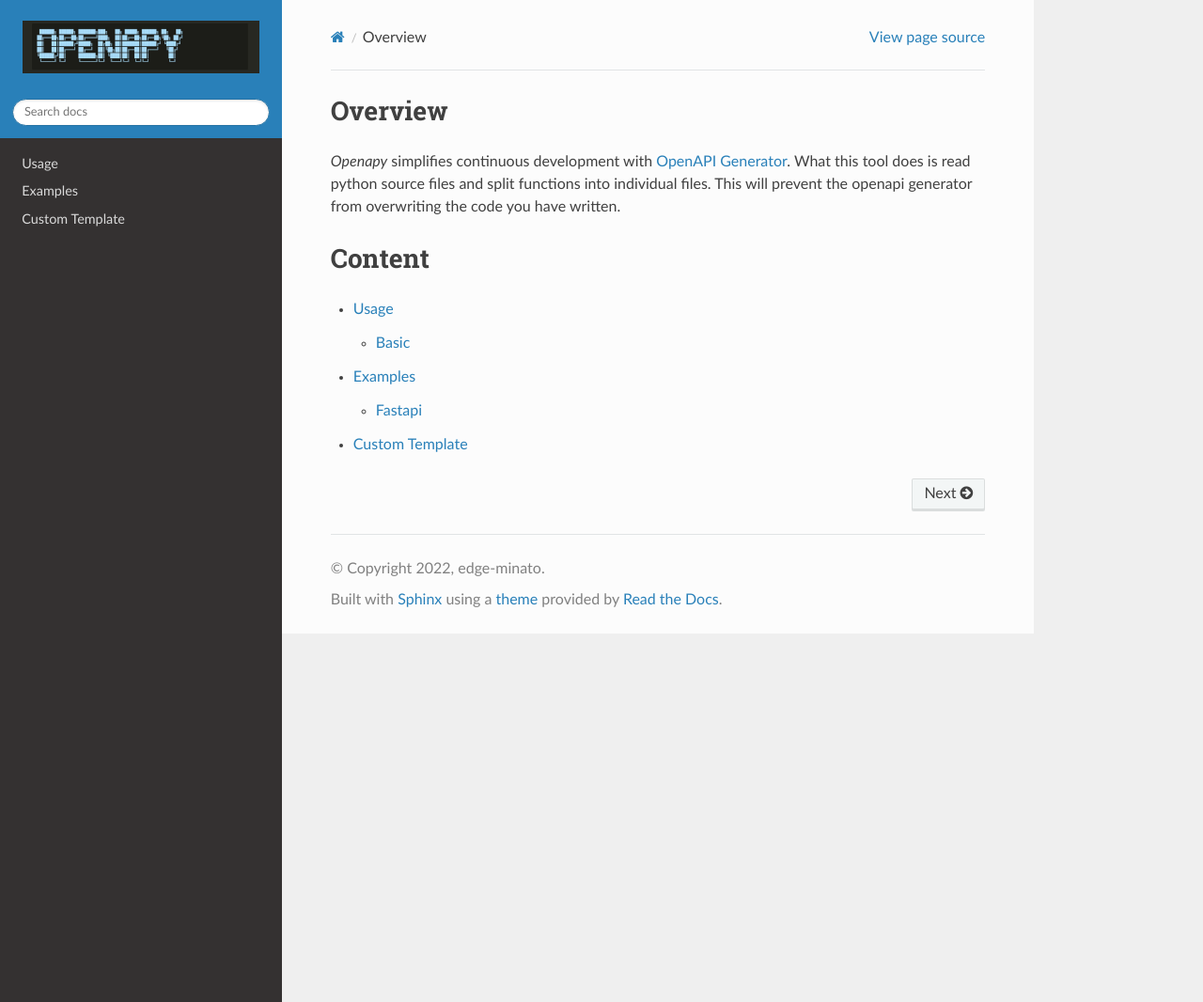
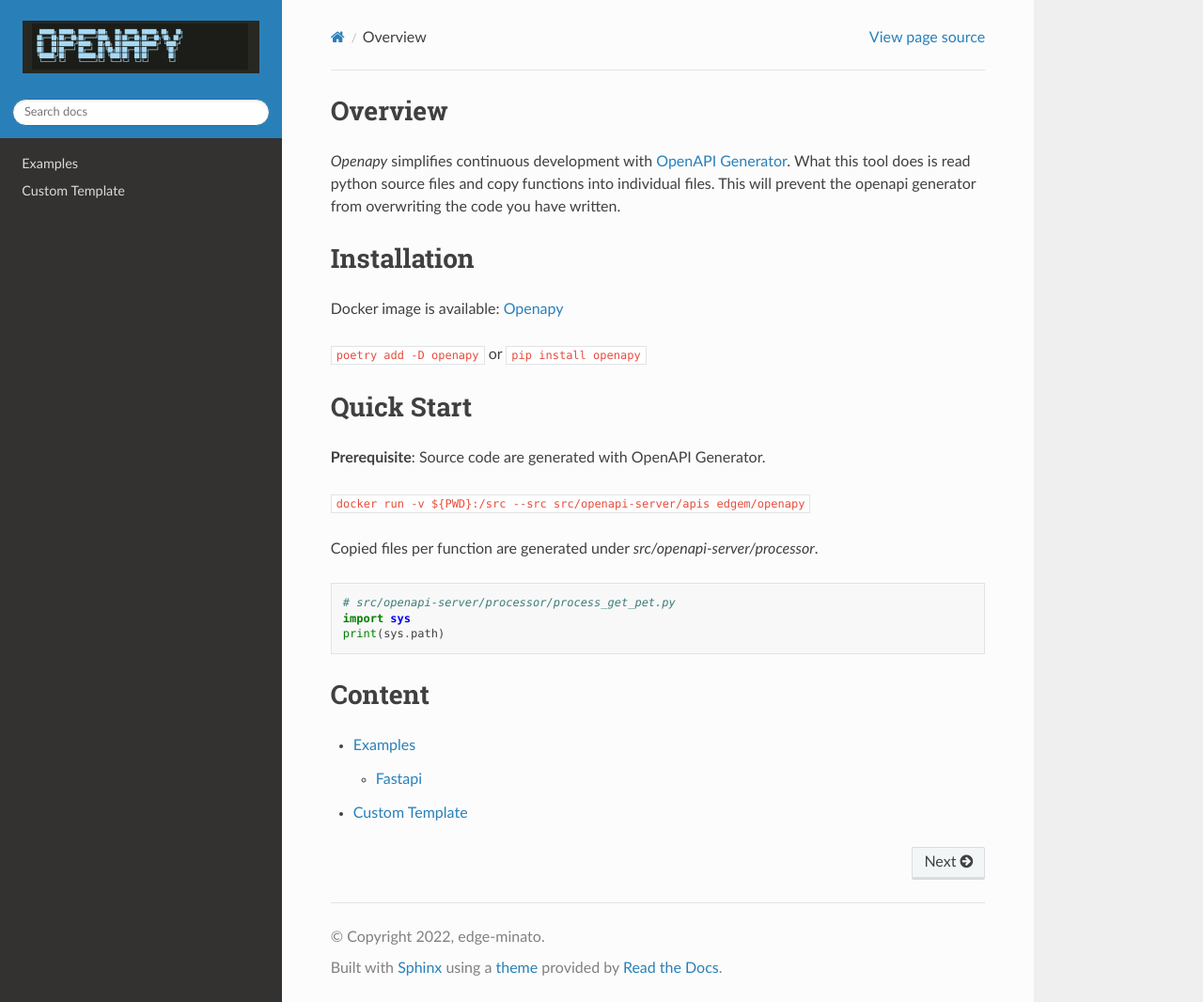
Before and after one commit to edge-minato/openapy, a Sphinx documentation site: the page built from docs/index.rst, in a window 1280 px wide and 1066 px high. Shown: the whole window at 94% size. Built offline with Sphinx 7.4.7 and the Read the Docs theme 2.0.0, drawn with Linux system fonts in a browser that asks for light colours.

Commit message:
doc: update doc

```diff
--- a/docs/index.rst
+++ b/docs/index.rst
@@ -1,11 +1,31 @@
 Overview
 ===================================
-
 `Openapy` simplifies continuous development with `OpenAPI Generator <https://github.com/OpenAPITools/openapi-generator>`_.
-What this tool does is read python source files and split functions into individual files.
+What this tool does is read python source files and copy functions into individual files.
 This will prevent the openapi generator from overwriting the code you have written.
 
 
+Installation
+===================================
+Docker image is available: `Openapy  <https://github.com/edge-minato/openapy>`_
+
+:code:`poetry add -D openapy` or :code:`pip install openapy`
+
+
+
+Quick Start
+===================================
+**Prerequisite**: Source code are generated with OpenAPI Generator.
+
+:code:`docker run -v ${PWD}:/src --src src/openapi-server/apis edgem/openapy`
+
+Copied files per function are generated under `src/openapi-server/processor`.
+
+.. code-block:: python
+
+   # src/openapi-server/processor/process_get_pet.py
+   import sys
+   print(sys.path)
 
 Content
 ===================================
@@ -13,6 +33,5 @@ Content
 .. toctree::
    :maxdepth: 2
 
-   pages/usage
    pages/examples/index
    pages/template/index
--- a/docs/pages/usage.md
+++ /dev/null
@@ -1,3 +0,0 @@
-# Usage
-
-## Basic
```
